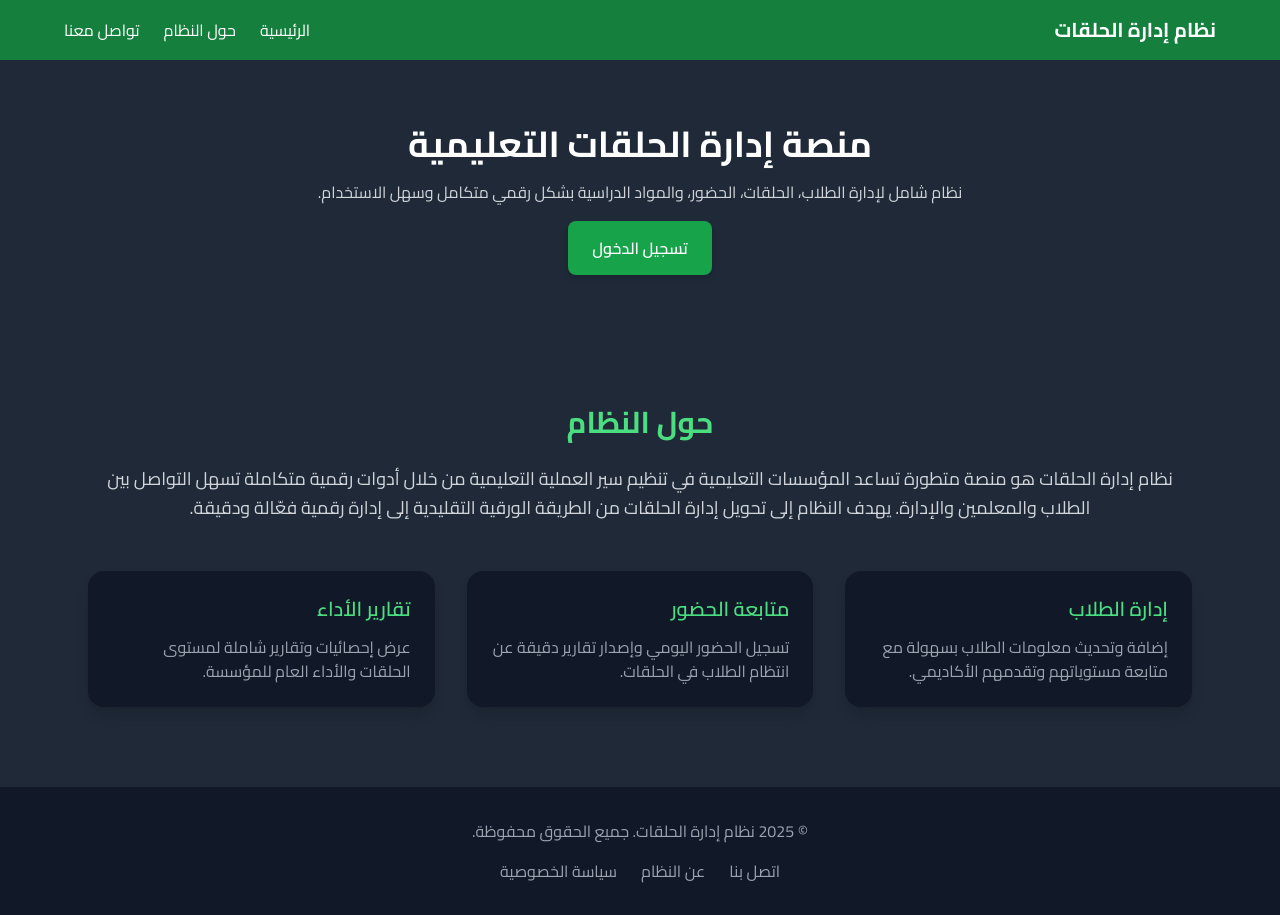
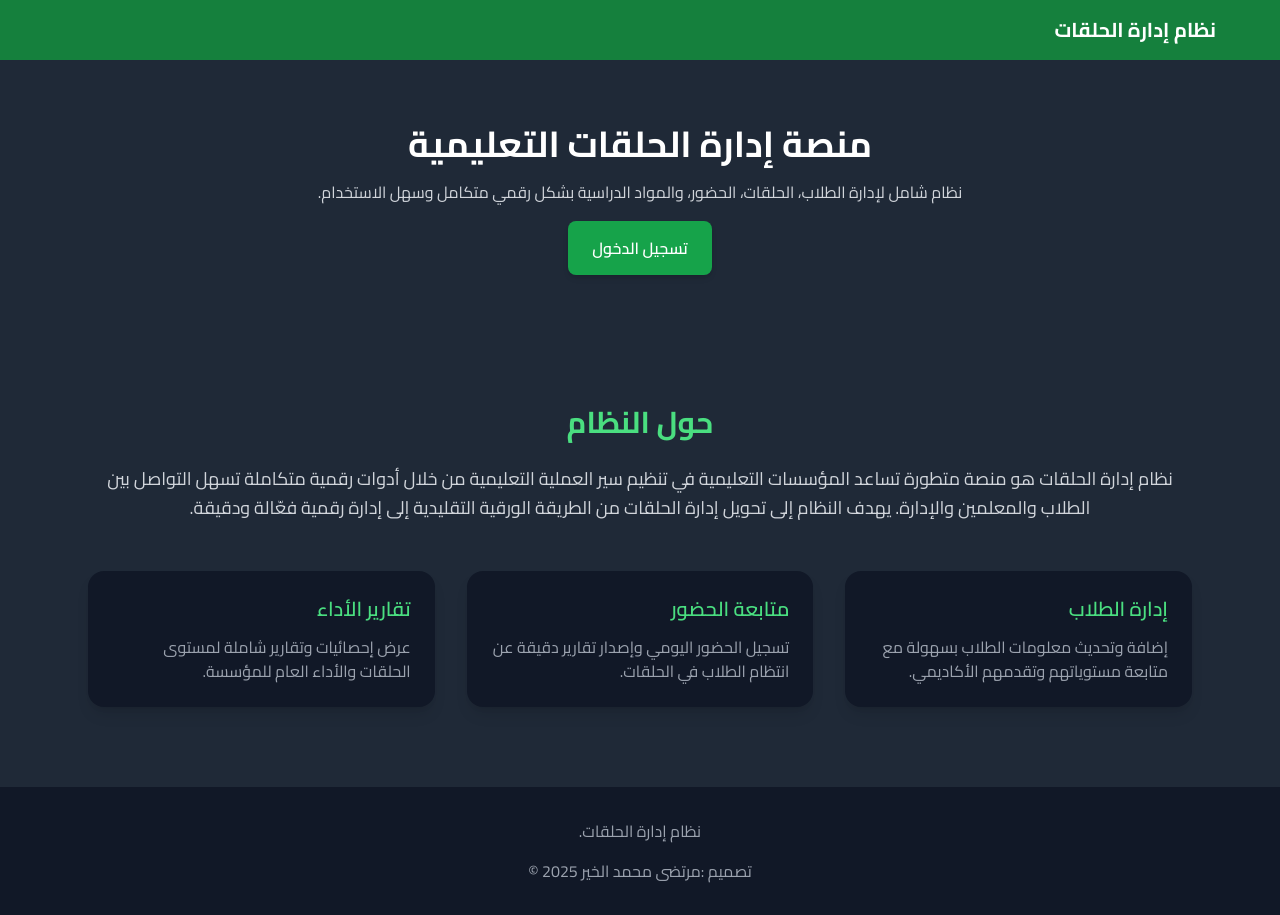
Before and after one commit to Mortooo/halq_management_system, a Django app: page / in a window 1280 px wide. Run offline with Django 5.2, Linux system fonts and the light colour scheme; some libraries are stand-ins or nearby versions.

Commit message:
last last

```diff
--- a/templates/index.html
+++ b/templates/index.html
@@ -29,12 +29,6 @@
     <nav class="bg-green-700 text-white p-4 shadow-md">
       <div class="max-w-6xl mx-auto flex justify-between items-center">
         <h1 class="text-xl font-bold">نظام إدارة الحلقات</h1>
-        <button id="menu-btn" class="md:hidden bg-green-800 p-2 rounded-lg focus:outline-none">☰</button>
-        <div id="nav-links" class="hidden md:flex space-x-6 space-x-reverse">
-          <a href="#" class="hover:text-gray-200">الرئيسية</a>
-          <a href="#about" class="hover:text-gray-200">حول النظام</a>
-          <a href="#contact" class="hover:text-gray-200">تواصل معنا</a>
-        </div>
       </div>
     </nav>
 
@@ -79,12 +73,9 @@
     <!-- التذييل -->
     <footer class="bg-gray-900 text-gray-400 py-8 mt-auto">
       <div class="max-w-6xl mx-auto text-center space-y-4">
-        <p>&copy; 2025 نظام إدارة الحلقات. جميع الحقوق محفوظة.</p>
-        <div class="flex justify-center space-x-6 space-x-reverse">
-          <a href="#" class="hover:text-white">اتصل بنا</a>
-          <a href="#" class="hover:text-white">عن النظام</a>
-          <a href="#" class="hover:text-white">سياسة الخصوصية</a>
-        </div>
+        <p>  نظام إدارة الحلقات.</p>
+        <p>  تصميم :مرتضى محمد الخير 2025 &copy;</p>
+
       </div>
     </footer>
 
```
Also changed, not shown: index.html (+3 -12 lines).
